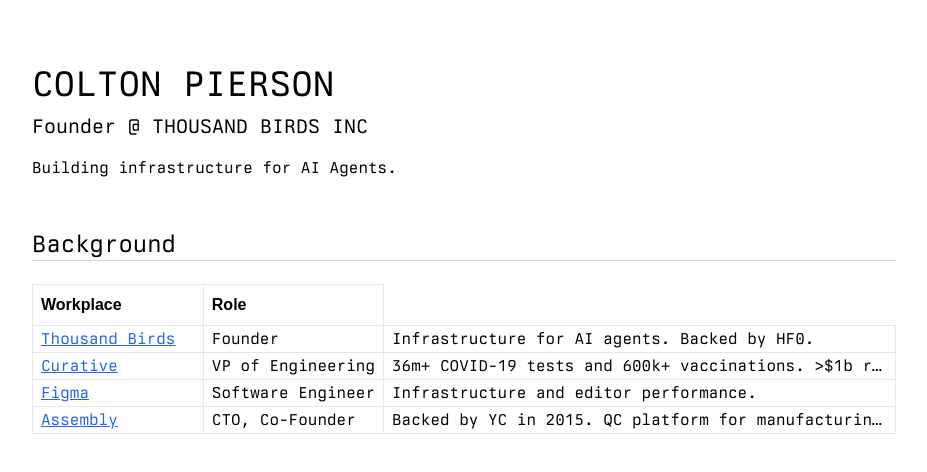
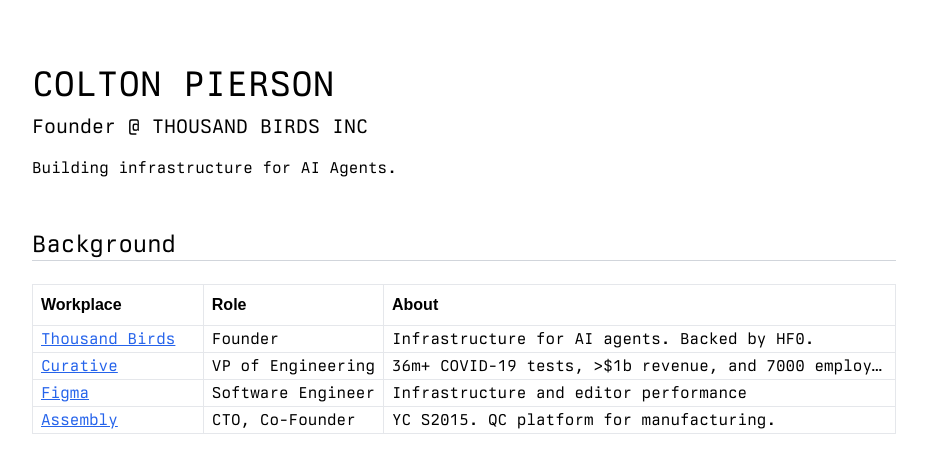
Before and after one commit to kvey/kvey.github.io, a Next.js app: page / in a window 1280 px wide. Shown: the top 472 px of the page, without its empty margins (16-943 px from the left). Built offline with nearby package versions, Linux system fonts and the light colour scheme; a web font is replaced by a local one.

Commit message:
fix asm link

```diff
--- a/src/app/page.tsx
+++ b/src/app/page.tsx
@@ -30,10 +30,11 @@
             <LineBreak/>
             <table className={"my-2"}>
               <thead className={"text-left"}>
-                <tr className={""}>
-                  <th className={"border py-2 px-2"}>Workplace</th>
-                  <th className={"border py-2 px-2"}>Role</th>
-                </tr>
+              <tr className={""}>
+                <th className={"border py-2 px-2"}>Workplace</th>
+                <th className={"border py-2 px-2"}>Role</th>
+                <th className={"border py-2 px-2"}>About</th>
+              </tr>
               </thead>
               <tbody>
               <tr>
@@ -51,21 +52,21 @@
                 </td>
                 <td className={"border px-2 whitespace-nowrap overflow-ellipsis overflow-hidden max-w-lg"}>VP of Engineering</td>
                 <td className={"border px-2 whitespace-nowrap overflow-ellipsis overflow-hidden max-w-lg"}>
-                  36m+ COVID-19 tests and 600k+ vaccinations. {">"}$1b revenue and 7000 employees in first year.
+                  36m+ COVID-19 tests, {">"}$1b revenue, and 7000 employees in first year
                 </td>
               </tr>
               <tr>
                 <td className={"border px-2 whitespace-nowrap pr-4 w-60"}><a href={"https://figma.com"} className={"underline text-blue-600"}>Figma</a></td>
                 <td className={"border px-2 whitespace-nowrap overflow-ellipsis overflow-hidden max-w-lg"}>Software Engineer</td>
                 <td className={"border px-2 whitespace-nowrap overflow-ellipsis overflow-hidden max-w-lg"}>
-                  Infrastructure and editor performance.
+                  Infrastructure and editor performance
                 </td>
               </tr>
               <tr>
                 <td className={"border px-2 whitespace-nowrap pr-4 w-60"}><a href={"https://asm.co"} className={"underline text-blue-600"}>Assembly</a></td>
                 <td className={"border px-2 whitespace-nowrap overflow-ellipsis overflow-hidden max-w-lg"}>CTO, Co-Founder</td>
                 <td className={"border px-2 whitespace-nowrap overflow-ellipsis overflow-hidden max-w-lg"}>
-                  Backed by YC in 2015. QC platform for manufacturing.
+                  YC S2015. QC platform for manufacturing.
                 </td>
               </tr>
               </tbody>
```
